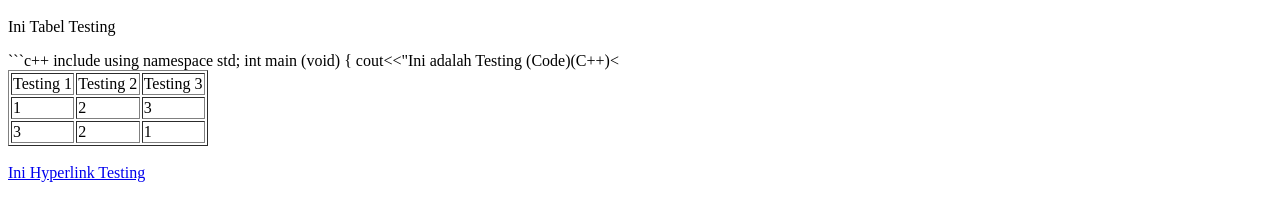
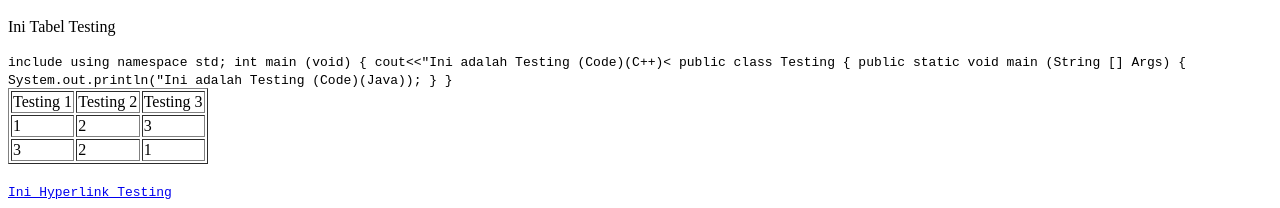
Before and after one commit to ANZ007/Testing, a plain HTML site: page index.html in a window 1280 px wide. Shown: the part 914-1122 px from the top of the page. Drawn offline with Linux system fonts and the light colour scheme.

Commit message:
Repairing index.html & Update readme.md

````diff
--- a/index.html
+++ b/index.html
@@ -16,21 +16,21 @@
     <p>Ini Gambar Testing :</p><img src="https://anz007.github.io/Testing/files/testing.jpg" width="631" height="522" alt=""/>
 	<table width="200" border="1">
     <p>Ini Tabel Testing</p>
-	```c++
+	<code>
 	include <iostream>
 	using namespace std;
 	int main (void) {
 		cout<<"Ini adalah Testing (Code)(C++)<<endl;
 		return 0;
 	}
-	```
-	```java
+	</code>
+	<code>
 	public class Testing {
 		public static void main (String [] Args) {
 			System.out.println("Ini adalah Testing (Code)(Java));
 		}
 	}
-	```
+	</code>
 <tbody>
     <tr>
       <td>Testing 1</td>
````
Also changed, not shown: 1 other file.
